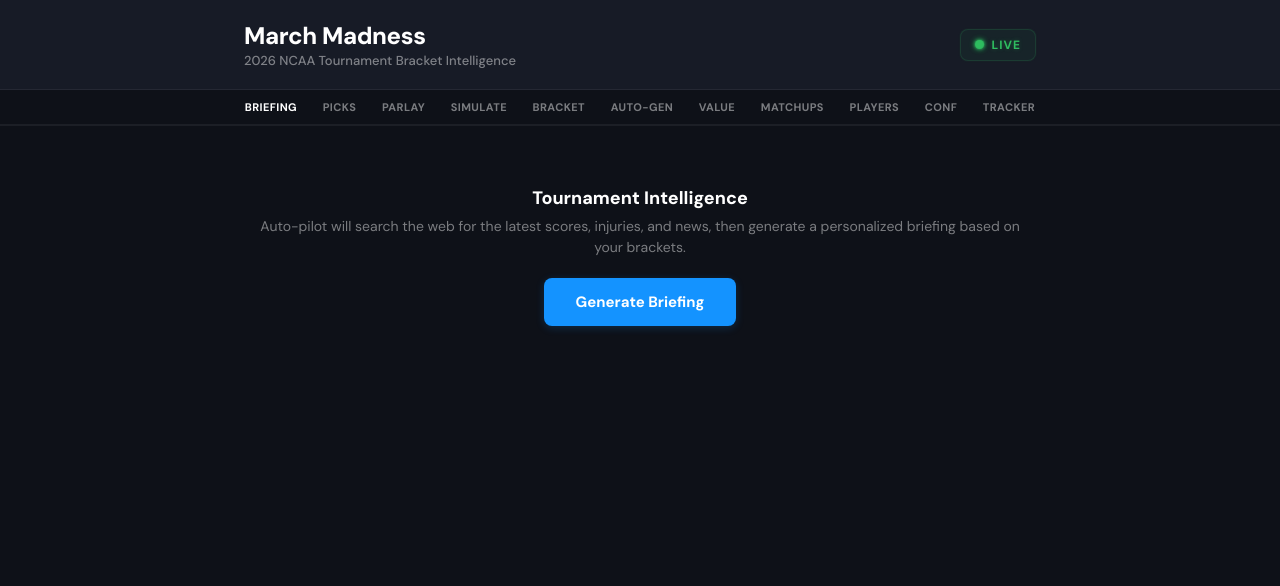
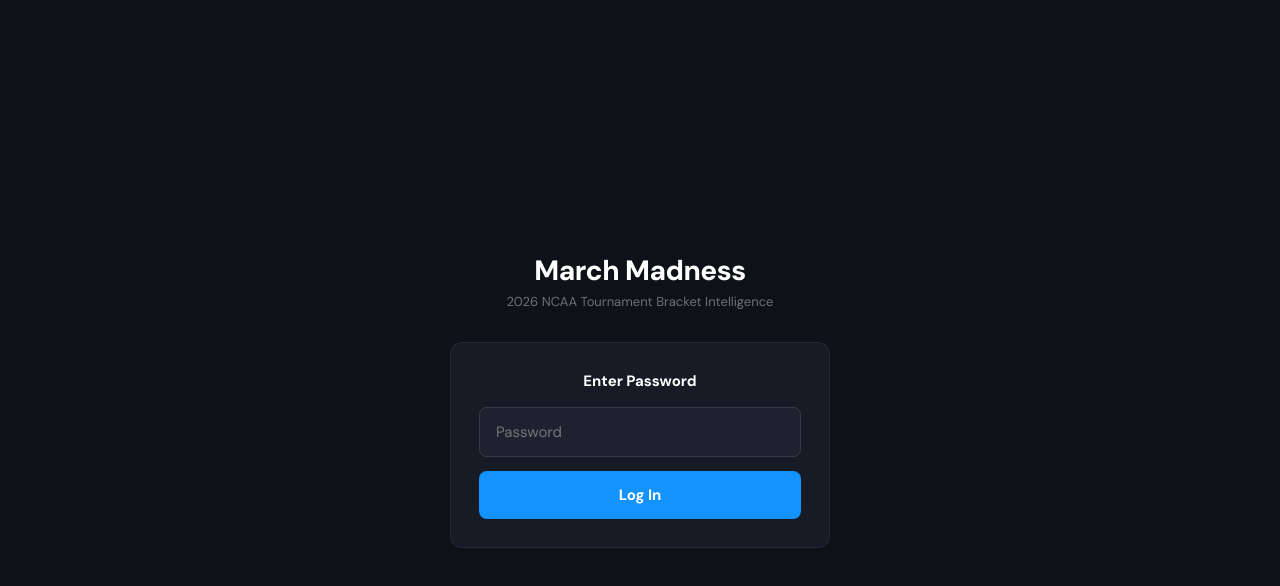
Before and after one commit to EvThatGuy/mm-bracket, a React (Vite) app: page / in a window 1280 px wide. Shown: the top 586 px of the page. Built offline with nearby package versions, Linux system fonts and the light colour scheme.

Commit message:
Add login

```diff
--- a/src/App.jsx
+++ b/src/App.jsx
@@ -449,6 +449,65 @@
 `;
 
 export default function App(){
+  // ═══ AUTH GATE ═══
+  const [authed,setAuthed]=useState(()=>{
+    try{const s=localStorage.getItem("mm26-auth");return s==="true";}catch(e){return false;}
+  });
+  const [authLoading,setAuthLoading]=useState(false);
+  const [authError,setAuthError]=useState("");
+  const [authPw,setAuthPw]=useState("");
+
+  const doLogin=async()=>{
+    if(!authPw.trim())return;
+    setAuthLoading(true);setAuthError("");
+    try{
+      const res=await fetch("/api/auth",{method:"POST",headers:{"Content-Type":"application/json"},body:JSON.stringify({password:authPw})});
+      const data=await res.json();
+      if(data.success){
+        setAuthed(true);
+        try{localStorage.setItem("mm26-auth","true");}catch(e){}
+      }else{
+        setAuthError("Wrong password");
+      }
+    }catch(e){
+      setAuthError("Connection error — try again");
+    }
+    setAuthLoading(false);
+  };
+
+  if(!authed){
+    return(
+      <div style={{background:"#0e1118",minHeight:"100vh",display:"flex",alignItems:"center",justifyContent:"center",fontFamily:"'DM Sans',sans-serif",padding:20}}>
+        <style>{CSS}</style>
+        <div style={{width:"100%",maxWidth:380,textAlign:"center"}}>
+          <div style={{fontSize:28,fontWeight:800,color:"#fff",letterSpacing:-0.5,marginBottom:4}}>March Madness</div>
+          <div style={{fontSize:13,color:"rgba(255,255,255,0.4)",marginBottom:32}}>2026 NCAA Tournament Bracket Intelligence</div>
+          <div style={{background:"#171b26",border:"1px solid rgba(255,255,255,0.06)",borderRadius:12,padding:28}}>
+            <div style={{fontSize:15,fontWeight:700,color:"#fff",marginBottom:16}}>Enter Password</div>
+            <input
+              type="password"
+              value={authPw}
+              onChange={e=>setAuthPw(e.target.value)}
+              onKeyDown={e=>{if(e.key==="Enter")doLogin();}}
+              placeholder="Password"
+              autoFocus
+              style={{width:"100%",padding:"14px 16px",borderRadius:8,background:"#1d2230",border:"1px solid rgba(255,255,255,0.1)",color:"#fff",fontSize:15,fontFamily:"'DM Sans',sans-serif",outline:"none",boxSizing:"border-box",marginBottom:14}}
+            />
+            <button
+              onClick={doLogin}
+              disabled={authLoading}
+              style={{width:"100%",padding:"14px",borderRadius:8,fontSize:15,fontWeight:700,background:"#1493ff",color:"#fff",border:"none",cursor:"pointer",fontFamily:"'DM Sans',sans-serif",opacity:authLoading?0.6:1,transition:"all 0.15s"}}
+            >
+              {authLoading?"Checking...":"Log In"}
+            </button>
+            {authError&&<div style={{color:"#e5453d",fontSize:13,marginTop:12}}>{authError}</div>}
+          </div>
+        </div>
+      </div>
+    );
+  }
+
+  // ═══ MAIN APP (authenticated) ═══
   const ALLOWED_BOOKS=["FanDuel","DraftKings"];
   const isAllowedBook=(name)=>ALLOWED_BOOKS.some(b=>name.toLowerCase().includes(b.toLowerCase()));
 
@@ -1445,9 +1504,14 @@
               <div style={{fontSize:24,fontWeight:800,letterSpacing:-0.4,color:"#fff"}}>March Madness</div>
               <div style={{fontSize:13,color:"var(--m)",marginTop:1,fontWeight:500}}>2026 NCAA Tournament Bracket Intelligence</div>
             </div>
-            <div style={{display:"flex",alignItems:"center",gap:8,padding:"7px 14px",borderRadius:8,background:"rgba(47,189,96,0.06)",border:"1px solid rgba(47,189,96,0.15)",animation:"liveGlow 1.8s ease-in-out infinite"}}>
-              <div style={{width:9,height:9,borderRadius:"50%",background:"var(--green)",boxShadow:"0 0 6px var(--green), 0 0 12px rgba(47,189,96,0.4)",animation:"liveDot 1.8s ease-in-out infinite"}}/>
-              <span style={{fontSize:12,color:"var(--green)",fontWeight:700,letterSpacing:1,animation:"liveText 1.8s ease-in-out infinite"}}>LIVE</span>
+            <div style={{display:"flex",alignItems:"center",gap:8}}>
+              <div style={{display:"flex",alignItems:"center",gap:8,padding:"7px 14px",borderRadius:8,background:"rgba(47,189,96,0.06)",border:"1px solid rgba(47,189,96,0.15)",animation:"liveGlow 1.8s ease-in-out infinite"}}>
+                <div style={{width:9,height:9,borderRadius:"50%",background:"var(--green)",boxShadow:"0 0 6px var(--green), 0 0 12px rgba(47,189,96,0.4)",animation:"liveDot 1.8s ease-in-out infinite"}}/>
+                <span style={{fontSize:12,color:"var(--green)",fontWeight:700,letterSpacing:1,animation:"liveText 1.8s ease-in-out infinite"}}>LIVE</span>
+              </div>
+              <div onClick={()=>{try{localStorage.removeItem("mm26-auth");}catch(e){}setAuthed(false);}} style={{padding:"6px 10px",borderRadius:6,cursor:"pointer",background:"rgba(255,255,255,0.04)",border:"1px solid rgba(255,255,255,0.06)"}}>
+                <span style={{fontSize:10,color:"var(--m)",fontWeight:600}}>Logout</span>
+              </div>
             </div>
           </div>
         </div>
```
Also changed, not shown: api/auth.js (added, +28 -0 lines).
